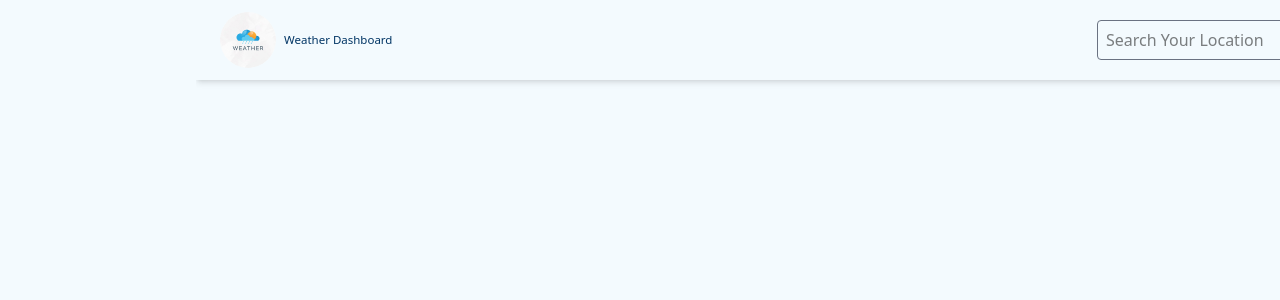
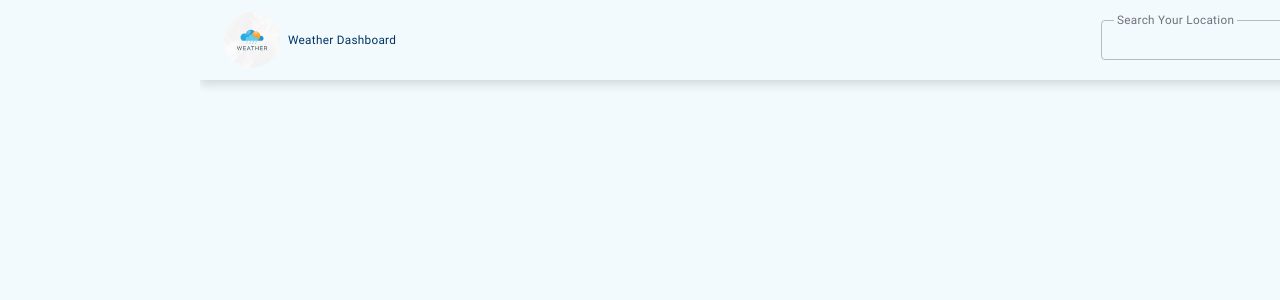
Before and after one commit to Devby-Ali/weather-web-project, a React (Vite) app: page / in a window 1280 px wide. Shown: the top 300 px of the page. Built offline with nearby package versions, Linux system fonts and the light colour scheme.

Commit message:
Fix styles Navbar Component

```diff
--- a/src/Components/Navbar/Navbar.tsx
+++ b/src/Components/Navbar/Navbar.tsx
@@ -1,16 +1,15 @@
 import React, { useState } from "react";
 import { Link } from "react-router-dom";
 import { IoSettingsOutline } from "react-icons/io5";
-import { FaCaretDown } from "react-icons/fa";
 import { RxExit } from "react-icons/rx";
 import { IoMoonOutline } from "react-icons/io5";
 import { IoSunnyOutline } from "react-icons/io5";
+import { IoMdArrowDropdown } from "react-icons/io";
 
 const Navbar = (): React.JSX.Element => {
-  const [open, setOpen] = useState(false);
+  const [openSetting, setOpenSetting] = useState(false);
+  const [openSearch, setOpenSearch] = useState(false);
   const [dark, setDark] = useState(false);
-
-  const toggleOpen = () => setOpen((cur) => !cur);
 
   const darkModeHandler = () => {
     setDark(true);
@@ -26,30 +25,53 @@ const Navbar = (): React.JSX.Element => {
 
   return (
     <>
-      <header className="relative flex justify-between h-20 bg-lightPrimary dark:bg-darkPrimary shadow-md dark:shadow-dark px-6">
+      <header className="relative flex justify-between h-20 bg-lightPrimary dark:bg-darkPrimary shadow-header dark:shadow-dark px-6 tracking-wide">
         <div className="flex-center gap-x-5">
           <div
-            className={`flex-center h-10 w-10 border ${open ? "border-active-blue text-active-blue bg-active-blue/20" : "border-gray-500 text-gray-500"} rounded-lg cursor-pointer text-xl`}
-            onClick={toggleOpen}
+            className={`flex-center h-10 w-10 border ${
+              openSetting
+                ? "border-active-blue text-active-blue bg-active-blue/20"
+                : "border-zinc-400/70 text-zinc-400"
+            } rounded-lg cursor-pointer text-xl`}
+            onClick={() => setOpenSetting(!openSetting)}
           >
             <IoSettingsOutline />
           </div>
-          <div className="h-10 sm:w-[295px] flex items-center justify-between border border-gray-500 rounded-sm">
-            <span className="w-6 h-6 flex-center mr-3">
-              <FaCaretDown className="text-gray-600" />
+          <div
+            className={`relative h-10 sm:w-[295px] flex items-center justify-between rounded-sm border ${
+              openSearch ? "border-active-blue" : "border-zinc-400/70"
+            }`}
+          >
+            <span
+              onClick={() => setOpenSearch(!openSearch)}
+              className={`w-6 h-6 flex-center mr-[13px] text-zinc-500 text-xl cursor-pointer ${openSearch && "rotate-180"}`}
+            >
+             <IoMdArrowDropdown />
+            </span>
+            <span className={`absolute -top-[10px] left-3 text-[12px] font-Roboto-regular dark:bg-darkPrimary bg-lightPrimary px-[3px] tracking-wide ${openSearch ? "text-active-blue" : "dark:text-zinc-400 text-zinc-500"}`}>
+              Search Your Location
             </span>
             <input
               type="text"
               name=""
               id=""
-              className="w-full h-full bg-transparent px-2 dark:text-lightText ltr-text outline-none"
-              placeholder="Search Your Location"
+              className="w-full h-full mb-0.5 ml-[3px] bg-transparent font-Roboto-regular px-2 dark:text-lightText ltr-text outline-none"
+              onFocus={() => setOpenSearch(true)}
+              onBlur={() => setOpenSearch(false)}
             />
+            <ul
+              className={`${
+                openSearch ? "absolute" : "hidden"
+              } top-10 -left-0.5 -right-0.5 rounded-sm dark:text-lightText dark:bg-box-dark bg-white py-3 px-4 shadow-costum space-y-2.5`}
+              dir="ltr"
+            >
+              <li>Menu Item</li>
+            </ul>
           </div>
         </div>
 
         <div className="flex-center gap-x-2">
-          <span className="text-[11.5px] text-darkText dark:text-lightText">
+          <span className="text-[12px] text-darkText dark:text-lightText font-Roboto-regular tracking-wide">
             Weather Dashboard
           </span>
           <div className="hidden sm:block w-14 h-14 rounded-full overflow-hidden">
@@ -57,25 +79,25 @@ const Navbar = (): React.JSX.Element => {
           </div>
         </div>
       </header>
-      <div dir="ltr"
+      <div
+        dir="ltr"
         className={`${
-          open ? "absolute" : "hidden"
-        } w-[220px] mr-[25px] -mt-3 z-10 shadow-costum dark:shadow-dark bg-white dark:bg-black rounded-lg px-4 pb-3 pt-3.5 divide-y divide-gray-300 font-Roboto-regular`}
+          openSetting ? "absolute" : "hidden"
+        } w-[220px] mr-[25px] -mt-3.5 z-10 shadow-header dark:shadow-dark bg-white dark:bg-box-dark rounded-lg px-4 py-[13px] divide-y divide-zinc-200 dark:divide-white/15 font-Roboto-regular`}
       >
-
         <div className="pb-3 mb-4">
           <span className="dark:text-lightText tracking-wide">Mode</span>
-          <div className="flex h-[33px] mt-2 *:text-[14px] *:tracking-wide">
+          <div className="flex h-[33px] mt-[7px] *:text-[14px] *:tracking-wide">
             <span
-              className="flex-center gap-x-2 w-full text-active-blue dark:text-lightText dark:font-bold cursor-pointer border border-active-blue dark:border-gray-400 rounded-l-sm border-r-0"
+              className="flex-center gap-x-1.5 w-full text-active-blue dark:text-lightText cursor-pointer border border-active-blue dark:border-zinc-300/25 rounded-l-sm border-r-0 pb-0.5"
               onClick={() => lightModeHandler()}
             >
               <IoSunnyOutline />
               Light
             </span>
-            <span className="h-full w-0.5 bg-active-blue/80 dark:bg-gray-400"></span>
+            <span className="h-full w-0.5 bg-active-blue/80 dark:bg-zinc-400"></span>
             <span
-              className="flex-center gap-x-2 w-full text-gray-400 dark:text-darkText dark:bg-lightPrimary dark:font-bold cursor-pointer border border-gray-400 rounded-r-sm border-l-0"
+              className="flex-center gap-x-1.5 w-full text-zinc-400 dark:text-darkText dark:bg-lightPrimary/80 cursor-pointer border border-zinc-400 rounded-r-sm border-l-0 pb-0.5"
               onClick={() => darkModeHandler()}
             >
               <IoMoonOutline />
@@ -86,16 +108,12 @@ const Navbar = (): React.JSX.Element => {
 
         <div className="pb-3 pt-0.5">
           <span className="dark:text-lightText tracking-wide">Language</span>
-          <div className="flex h-[33px] mt-2 *:text-[14px] *:tracking-wide">
-            <span
-              className="flex-center gap-x-2 w-full text-active-blue dark:text-lightText dark:font-bold cursor-pointer border border-active-blue dark:border-gray-400 rounded-l-sm border-r-0"
-            >
+          <div className="flex h-[33px] mt-[7px] *:text-[14px] *:tracking-wide">
+            <span className="flex-center gap-x-2 w-full text-zinc-400 dark:text-lightText cursor-pointer border border-zinc-400 dark:border-zinc-300/25 rounded-l-sm border-r-0">
               En
             </span>
-            <span className="h-full w-0.5 bg-active-blue/80 dark:bg-gray-400"></span>
-            <span
-              className="flex-center gap-x-2 w-full text-gray-400 dark:text-darkText dark:bg-lightPrimary dark:font-bold cursor-pointer border border-gray-400 rounded-r-sm border-l-0"
-            >
+            <span className="h-full w-0.5 bg-zinc-400"></span>
+            <span className="flex-center gap-x-2 w-full text-zinc-400 dark:text-darkText dark:bg-lightPrimary/80 cursor-pointer border border-zinc-400 rounded-r-sm border-l-0">
               Fa
             </span>
           </div>
@@ -103,7 +121,7 @@ const Navbar = (): React.JSX.Element => {
 
         <Link
           to={"/Login"}
-          className="flex items-center pl-[2px] pt-4 gap-x-2 *:dark:text-lightText *:dark:font-bold tracking-wide"
+          className="flex items-center pl-[2px] pt-4.5 gap-x-2 *:dark:text-lightText tracking-wide"
         >
           <RxExit className="text-lg" />
           <span className="dark:text-lightText">Exit</span>
--- a/src/index.css
+++ b/src/index.css
@@ -79,6 +79,7 @@
   --color-darkText: #003464;
   --color-active-blue: #2196F3;
   --color-darkPrimary: #151d32;
+  --color-box-dark: rgba(41, 47, 69, 1);
   --color-lightText: #f3f4f7;
   --color-lightPrimary: #f3fafe;
   --color-stoneCard: #e1e9ee;
@@ -88,8 +89,8 @@
     #7e7e7e 48.5%,
     rgba(54, 54, 54, 0) 100%
   );
-
-  --shadow-costum: 0px 2px 7px 0px #00000026;
+  --shadow-header: 0px 4px 10px 0px rgba(0, 0, 0, 0.15);
+  --shadow-custom: 0px 2px 7px 0px #00000026;
   --shadow-dark: 0px 4px 10px 0px #a6a5a526;
   --radius-4xl: 2rem;
   --font-yekan: "yekan", "sans-serif";
```
